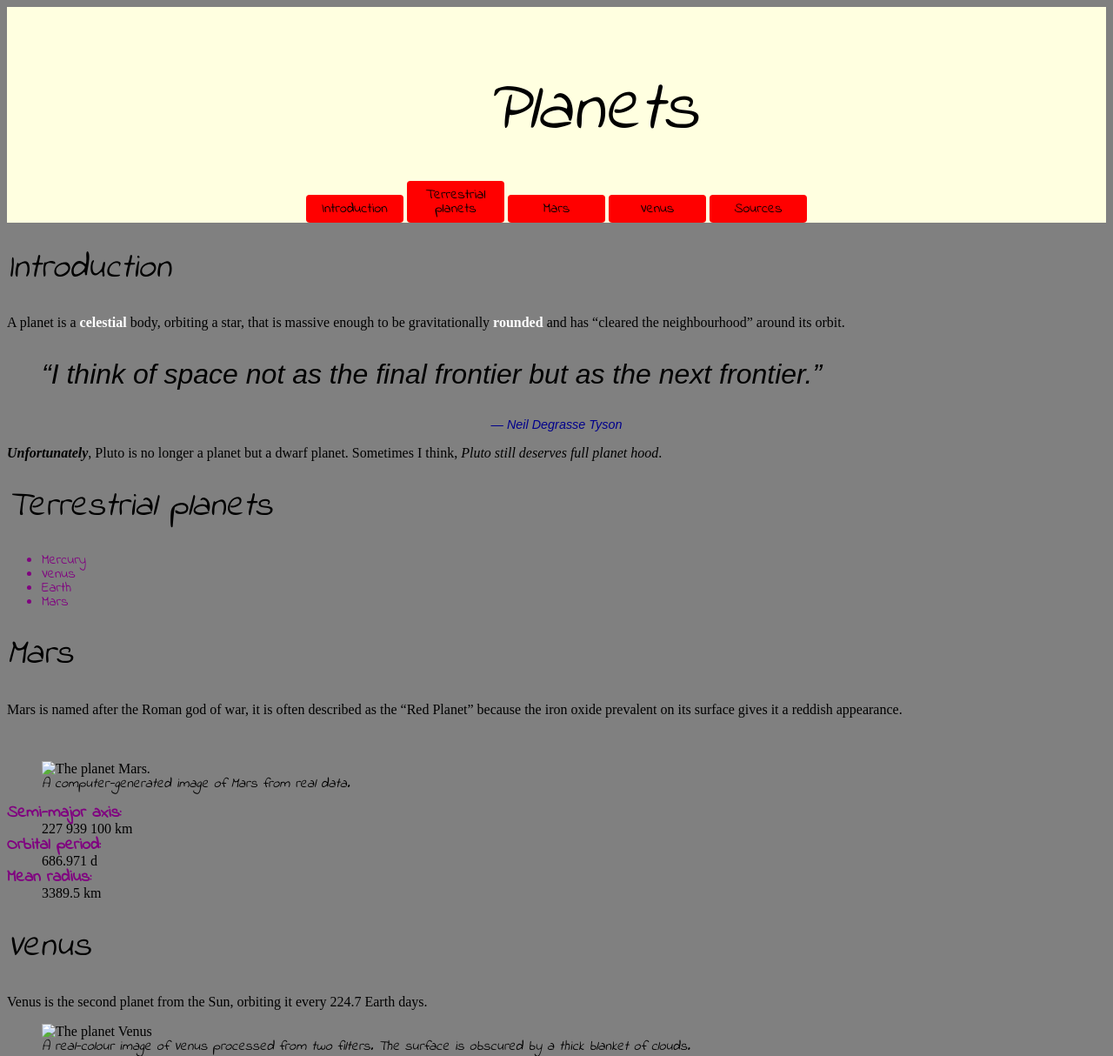
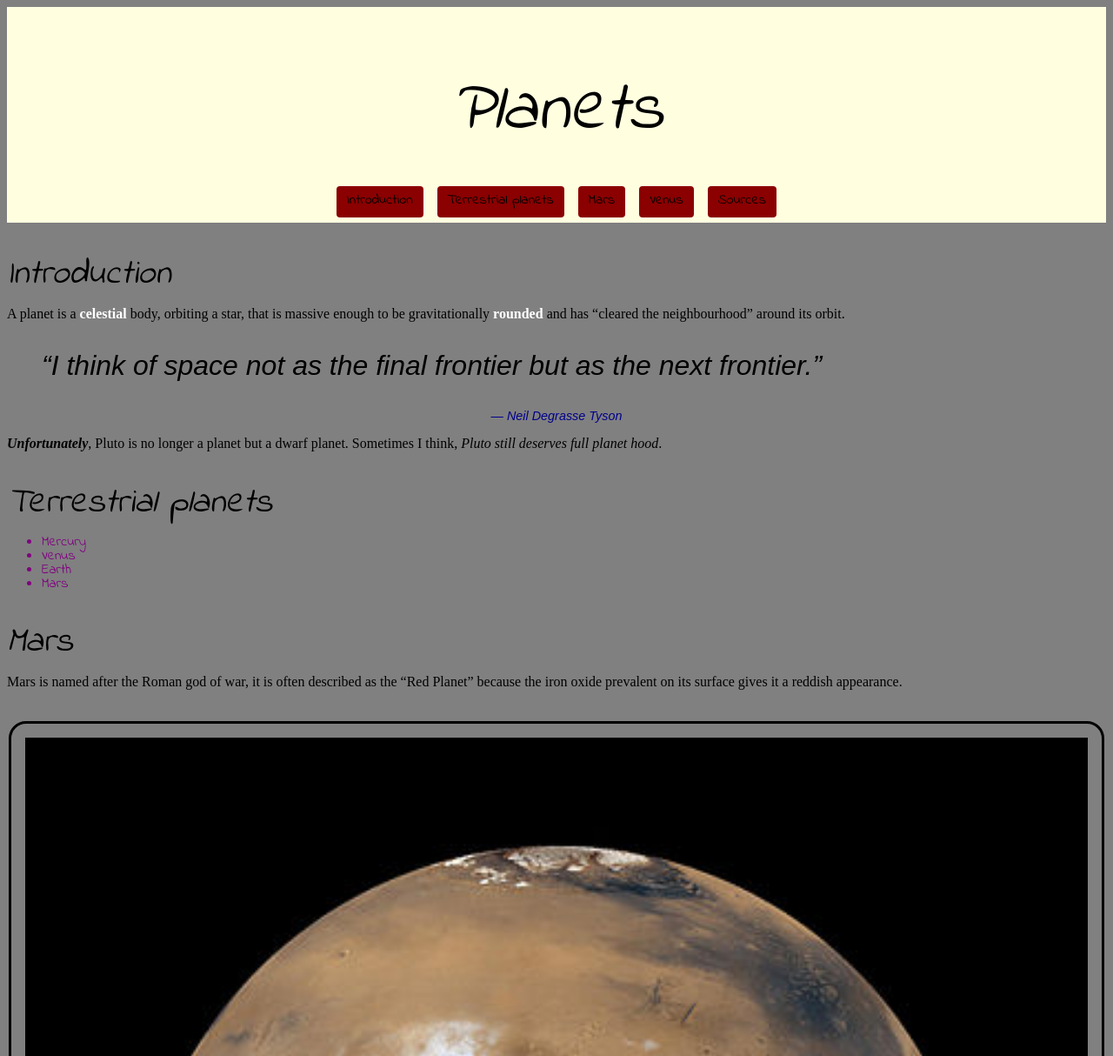
Before and after one commit to oliviaarden/assignment-4, a plain HTML site: page index.html in a window 1280 px wide. Shown: the top 1214 px of the page at 87% size. Drawn offline with Linux system fonts and the light colour scheme.

Commit message:
box borders

```diff
--- a/css/main.css
+++ b/css/main.css
@@ -10,7 +10,7 @@ h1 {
   line-height: 1;
   text-align: center;
   background-color: lightyellow;
-  padding: 1em 2em 0.5em 3em;
+  padding: 1em 0em 0.5em 0em;
   margin: 0;
 }
 
@@ -31,12 +31,12 @@ nav li {
 
 nav a {
   display: inline-block;
-  padding: 0.5em 0.75em;
-  background-color: red;
+  padding: 0.5em 0.75em 0.75em;
+  margin: 6px;
+  background-color: darkred;
   color: black;
   text-decoration: none;
   border-radius: 4px;
-  width: 5.5em;
 }
 
 ol {
@@ -70,7 +70,7 @@ h2 {
   font-style: italic;
   font-family: 'Indie Flower', cursive;
   line-height: 1;
-
+  margin: 1em 0em 0em 0em;
 }
 
 em {
@@ -112,6 +112,14 @@ li {
   font-family: 'Indie Flower', cursive;
   line-height: 1;
   color: purple;
+
+}
+
+figure {
+  border: solid;
+  margin: 2px;
+  padding: 1em;
+  border-radius: 20px;
 }
 
 figcaption {
@@ -120,6 +128,7 @@ figcaption {
   font-style: italic;
   font-family: 'Indie Flower', cursive;
   line-height: 1;
+  text-align: center
 }
 
 dt {
@@ -130,3 +139,13 @@ dt {
   line-height: 1;
   color: purple;
 }
+
+footer {
+  background-color: lightyellow;
+  text-align: left;
+  line-height: 4;
+}
+
+img {
+  width: 100%
+}
--- a/index.html
+++ b/index.html
@@ -83,9 +83,14 @@
     <dd>6051.8 km</dd>
   </dl>
 
+</body>
+
+<footer>
   <h2>Sources</h2>
 
-  <a href="https://en.wikipedia.org/wiki/Mars">Mars</a>
-  <a href="https://en.wikipedia.org/wiki/Venus">Venus</a>
+  <li><a href="https://en.wikipedia.org/wiki/Mars">Mars</a></li>
+  <li><a href="https://en.wikipedia.org/wiki/Venus">Venus</a></li>
+
+</footer>
 
   </html>
```
Also changed, not shown: images/mars.jpg (added), images/venus.jpg (added).
